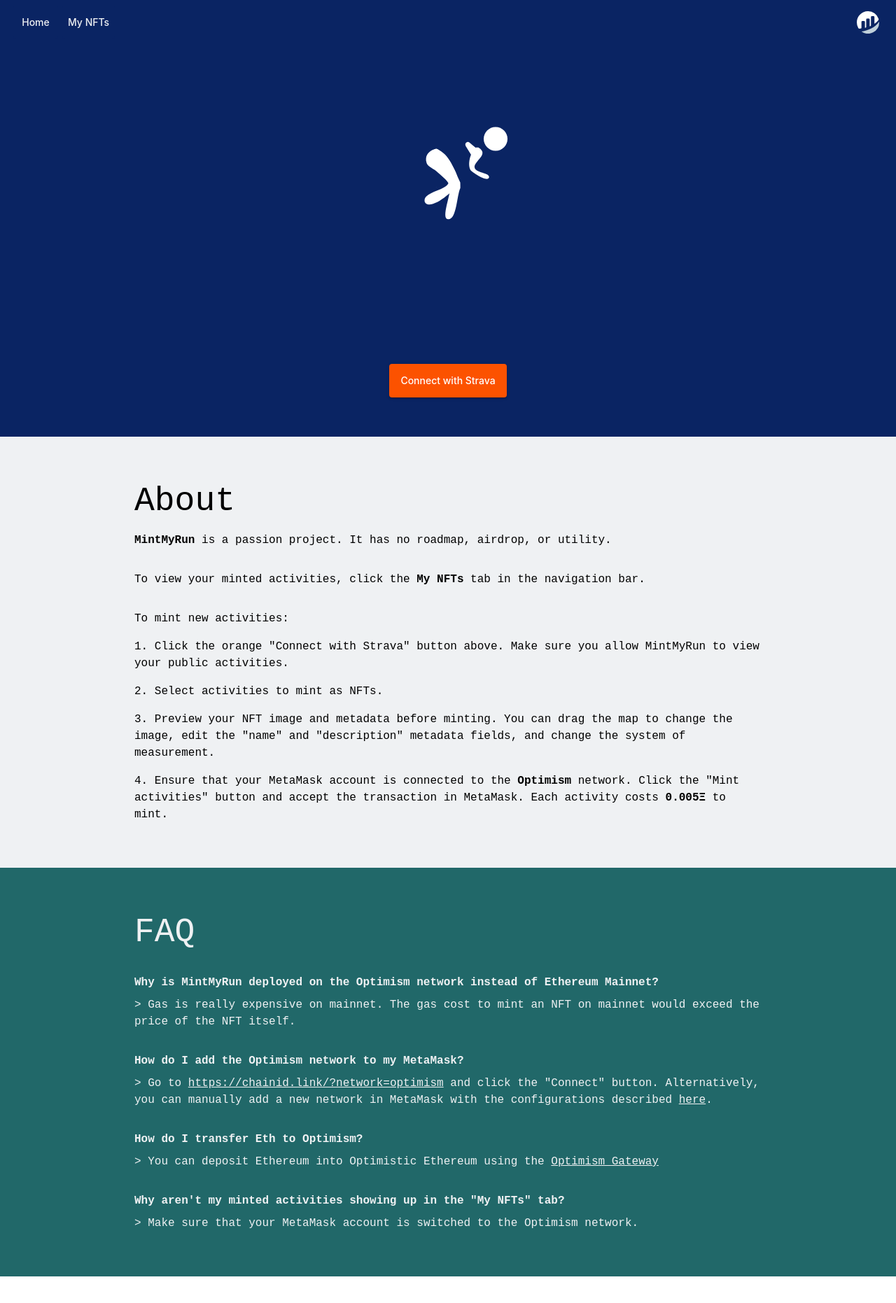
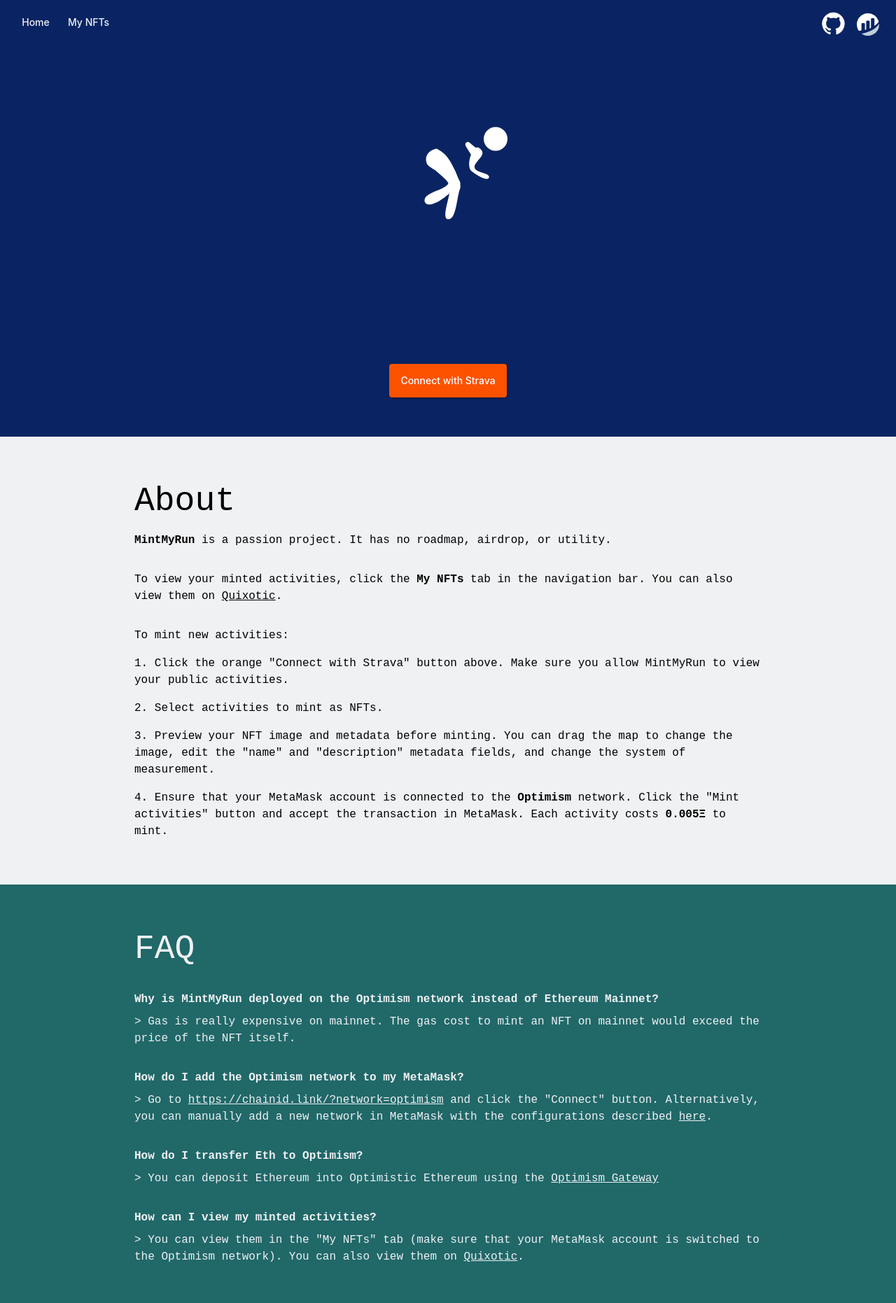
Before and after one commit to sjiang2019/mint-my-run, a React (Create React App) app: page / in a window 1280 px wide. Shown: the top 1862 px of the page at 70% size. Before the commit the page ends 1824 px from the top, so only its background shows below. Built offline with nearby package versions, Linux system fonts and the light colour scheme; no server answers.

Commit message:
copy edits

```diff
--- a/src/components/base/NavBar.tsx
+++ b/src/components/base/NavBar.tsx
@@ -1,9 +1,10 @@
 import { StyleSheet, css } from "aphrodite";
 import { HashLink as Link } from "react-router-hash-link";
 import { IconButton } from "@mui/material";
+import GitHubIcon from "@mui/icons-material/GitHub";
 
 import { Button } from "./Button";
-import { NAVY_BLUE, OFF_WHITE } from "../../constants/styles";
+import { NAVY_BLUE, OFF_WHITE, WHITE } from "../../constants/styles";
 import {
   HOME_PAGE_ROUTE,
   MINTED_ACTIVITIES_ROUTE,
@@ -35,10 +36,19 @@
         <img
           style={{
             height: "32px",
+            paddingTop: "3px",
           }}
           src={etherscanLogo}
           alt=""
         />
+      </IconButton>
+      <IconButton
+        onClick={() => {
+          window.open("https://github.com/sjiang2019/mint-my-run", "_blank");
+        }}
+        sx={{ float: "right" }}
+      >
+        <GitHubIcon sx={{ color: WHITE }} fontSize="large" />
       </IconButton>
     </div>
   );
--- a/src/pages/AboutPage.tsx
+++ b/src/pages/AboutPage.tsx
@@ -31,7 +31,16 @@
         ></Typography>
         <Typography variant="body1" fontFamily="monospace" paddingTop={2}>
           To view your minted activities, click the <strong>My NFTs</strong> tab
-          in the navigation bar.
+          in the navigation bar. You can also view them on{" "}
+          <a
+            href="https://quixotic.io/"
+            rel="noreferrer"
+            target="_blank"
+            style={{ color: "inherit" }}
+          >
+            Quixotic
+          </a>
+          .
         </Typography>
         <Typography variant="body1" fontFamily="monospace" paddingTop={4}>
           To mint new activities:
--- a/src/pages/QuestionsPage.tsx
+++ b/src/pages/QuestionsPage.tsx
@@ -87,11 +87,21 @@
           fontFamily="monospace"
           paddingTop={4}
         >
-          Why aren't my minted activities showing up in the "My NFTs" tab?
+          How can I view my minted activities?
         </Typography>
         <Typography variant="body1" fontFamily="monospace" paddingTop={1}>
-          {`>`} Make sure that your MetaMask account is switched to the Optimism
-          network.
+          {`>`} You can view them in the "My NFTs" tab (make sure that your
+          MetaMask account is switched to the Optimism network). You can also
+          view them on{" "}
+          <a
+            href="https://quixotic.io/"
+            rel="noreferrer"
+            target="_blank"
+            style={{ color: "inherit" }}
+          >
+            Quixotic
+          </a>
+          .
         </Typography>
       </Grid>
     </Grid>
```
